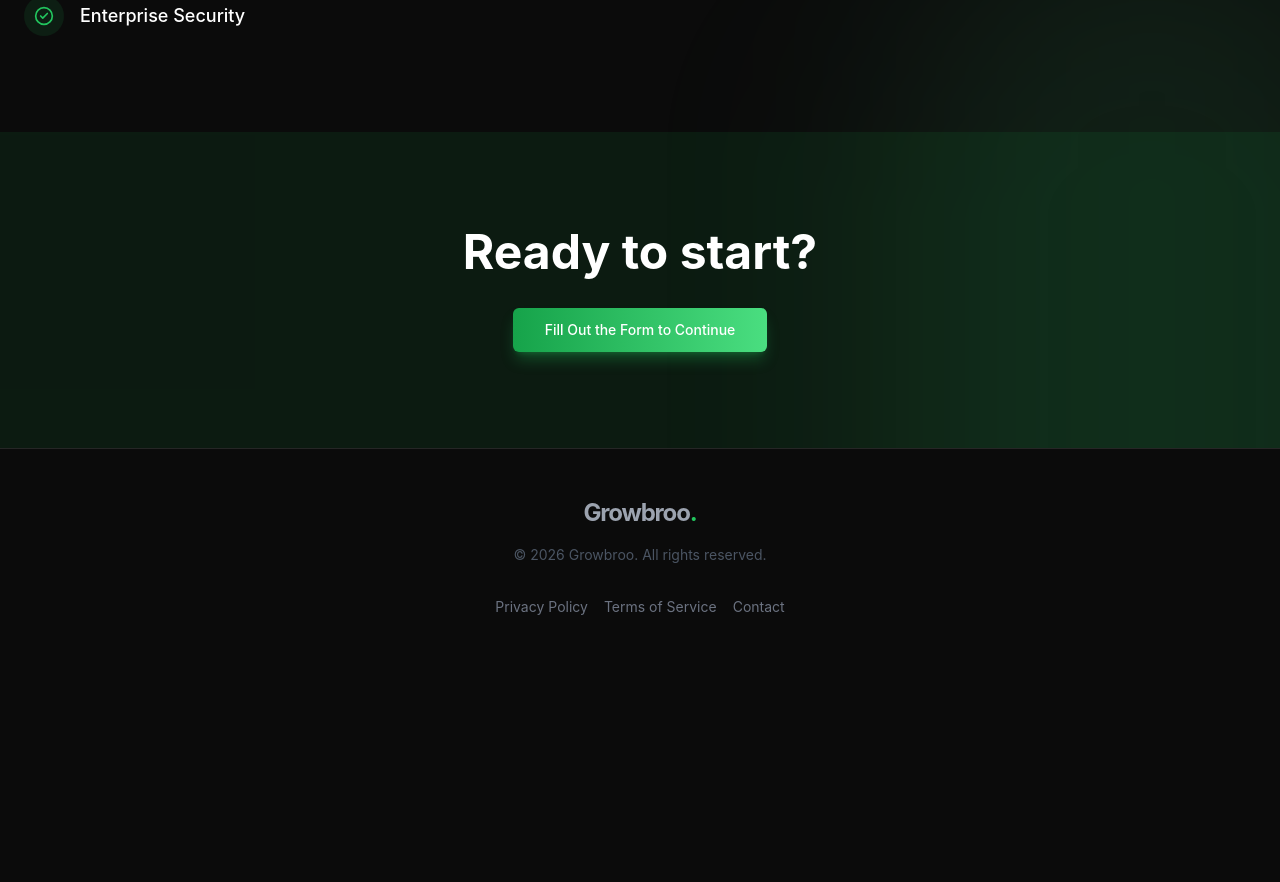
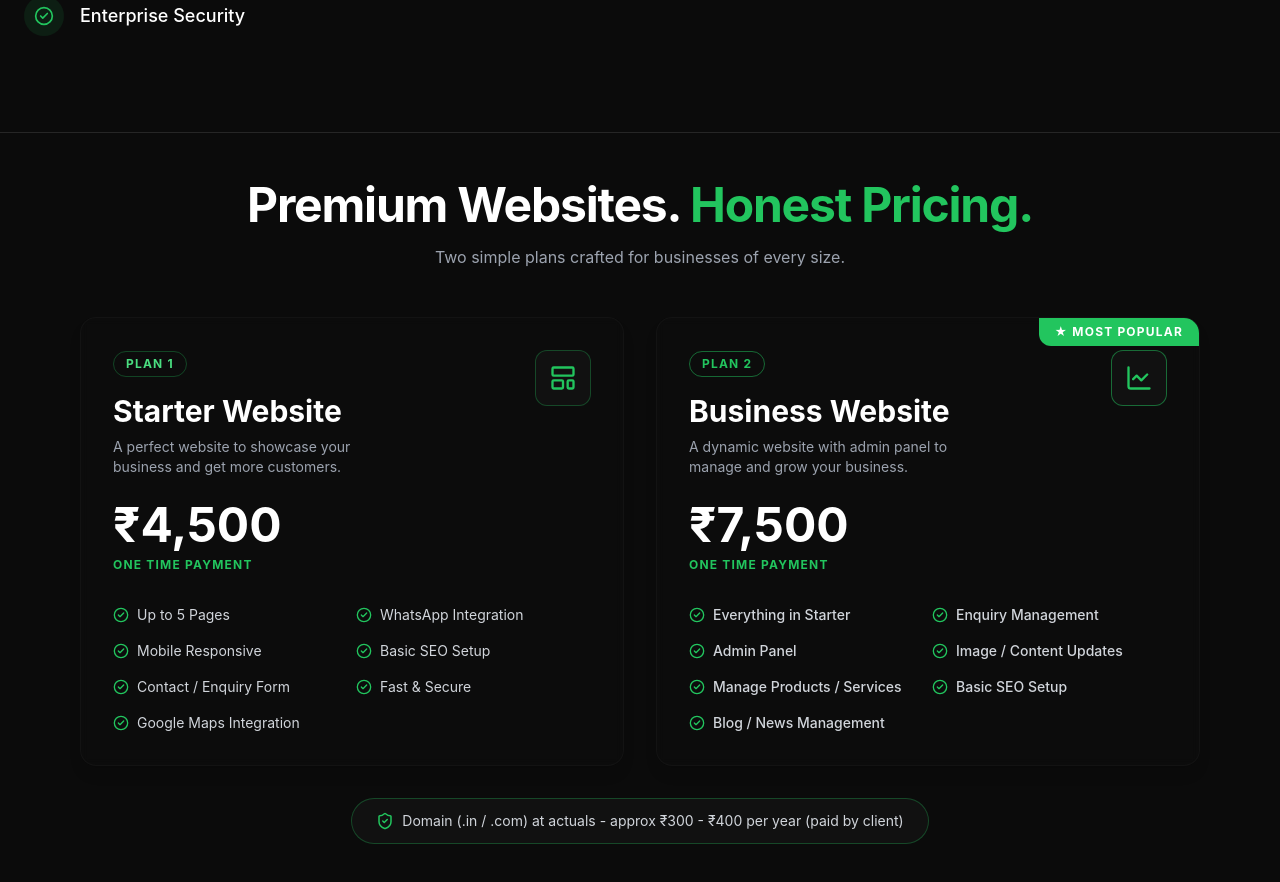
Before and after one commit to scientistkrishna2008-design/bluetick-software, a React (Vite) app: page /home in a window 1280 px wide. Shown: the part 1898-2780 px from the top of the page. Before the commit the page ends 2563 px from the top, so only its background shows below. Built offline with nearby package versions, Linux system fonts and the light colour scheme.

Commit message:
feat: Add dynamic pricing cards to Home and Growth Partner Dashboard

```diff
--- /dev/null
+++ b/src/components/pricing/PricingCards.tsx
@@ -0,0 +1,135 @@
+import { CheckCircle2, ShieldCheck, LayoutTemplate, LineChart, Users, Wallet, Laptop, CheckCircle, Award } from "lucide-react";
+import { Card } from "../ui/Card";
+
+export function PricingCards() {
+  return (
+    <div className="w-full max-w-6xl mx-auto py-12 px-4">
+      <div className="text-center mb-12">
+        <h2 className="text-3xl md:text-5xl font-bold mb-4 tracking-tight">
+          Premium Websites. <span className="text-growbroo-500">Honest Pricing.</span>
+        </h2>
+        <p className="text-gray-400">Two simple plans crafted for businesses of every size.</p>
+      </div>
+
+      <div className="grid lg:grid-cols-2 gap-8 mb-8">
+        {/* Plan 1 */}
+        <Card className="bg-surface/30 border-growbroo-500/20 p-8 rounded-2xl relative overflow-hidden transition-all hover:border-growbroo-500/50">
+          <div className="flex justify-between items-start mb-6">
+            <div>
+              <div className="inline-block px-3 py-1 border border-growbroo-500/30 text-growbroo-400 text-xs font-bold rounded-full mb-4 tracking-widest uppercase">
+                Plan 1
+              </div>
+              <h3 className="text-3xl font-bold mb-2">Starter Website</h3>
+              <p className="text-gray-400 text-sm max-w-[250px]">A perfect website to showcase your business and get more customers.</p>
+            </div>
+            <div className="h-14 w-14 bg-surface border border-growbroo-500/30 rounded-xl flex items-center justify-center text-growbroo-500 flex-shrink-0">
+              <LayoutTemplate size={28} />
+            </div>
+          </div>
+
+          <div className="mb-8">
+            <span className="text-5xl font-bold">₹4,500</span>
+            <p className="text-growbroo-500 text-xs font-bold tracking-widest mt-2 uppercase">One Time Payment</p>
+          </div>
+
+          <div className="grid grid-cols-1 sm:grid-cols-2 gap-y-4 gap-x-2">
+            {[
+              "Up to 5 Pages",
+              "WhatsApp Integration",
+              "Mobile Responsive",
+              "Basic SEO Setup",
+              "Contact / Enquiry Form",
+              "Fast & Secure",
+              "Google Maps Integration"
+            ].map((feature, i) => (
+              <div key={i} className="flex items-center gap-2">
+                <CheckCircle2 size={16} className="text-growbroo-500 flex-shrink-0" />
+                <span className="text-gray-300 text-sm">{feature}</span>
+              </div>
+            ))}
+          </div>
+        </Card>
+
+        {/* Plan 2 */}
+        <Card className="bg-surface border-growbroo-500 shadow-[0_0_30px_rgba(34,197,94,0.1)] p-8 rounded-2xl relative overflow-hidden">
+          <div className="absolute top-0 right-0 bg-growbroo-500 text-white text-xs font-bold px-4 py-1.5 rounded-bl-xl tracking-widest uppercase flex items-center gap-1">
+            ★ Most Popular
+          </div>
+          <div className="flex justify-between items-start mb-6">
+            <div>
+              <div className="inline-block px-3 py-1 border border-growbroo-500/50 text-growbroo-500 text-xs font-bold rounded-full mb-4 tracking-widest uppercase">
+                Plan 2
+              </div>
+              <h3 className="text-3xl font-bold mb-2">Business Website</h3>
+              <p className="text-gray-400 text-sm max-w-[280px]">A dynamic website with admin panel to manage and grow your business.</p>
+            </div>
+            <div className="h-14 w-14 bg-surface border border-growbroo-500/50 rounded-xl flex items-center justify-center text-growbroo-500 flex-shrink-0">
+              <LineChart size={28} />
+            </div>
+          </div>
+
+          <div className="mb-8">
+            <span className="text-5xl font-bold">₹7,500</span>
+            <p className="text-growbroo-500 text-xs font-bold tracking-widest mt-2 uppercase">One Time Payment</p>
+          </div>
+
+          <div className="grid grid-cols-1 sm:grid-cols-2 gap-y-4 gap-x-2">
+            {[
+              "Everything in Starter",
+              "Enquiry Management",
+              "Admin Panel",
+              "Image / Content Updates",
+              "Manage Products / Services",
+              "Basic SEO Setup",
+              "Blog / News Management"
+            ].map((feature, i) => (
+              <div key={i} className="flex items-center gap-2">
+                <CheckCircle2 size={16} className="text-growbroo-500 flex-shrink-0" />
+                <span className="text-gray-300 text-sm font-medium">{feature}</span>
+              </div>
+            ))}
+          </div>
+        </Card>
+      </div>
+
+      {/* Domain Info */}
+      <div className="flex justify-center mb-16">
+        <div className="inline-flex items-center gap-2 px-6 py-3 rounded-full bg-surface border border-growbroo-500/30 text-sm text-gray-300">
+          <ShieldCheck size={18} className="text-growbroo-500" />
+          Domain (.in / .com) at actuals - approx ₹300 - ₹400 per year (paid by client)
+        </div>
+      </div>
+
+      {/* How it works */}
+      <div className="border-t border-border pt-12 mt-12">
+        <div className="text-center mb-10">
+          <h4 className="text-growbroo-500 text-sm font-bold tracking-[0.2em] uppercase flex items-center justify-center gap-4">
+            <span className="h-[1px] w-8 bg-growbroo-500/50"></span>
+            How It Works
+            <span className="h-[1px] w-8 bg-growbroo-500/50"></span>
+          </h4>
+        </div>
+
+        <div className="grid grid-cols-1 md:grid-cols-5 gap-6 text-center relative">
+          <div className="hidden md:block absolute top-6 left-[10%] right-[10%] h-[1px] bg-border z-0 border-dashed border-t" />
+
+          {[
+            { icon: Users, title: "1. Sales Partner", desc: "Finds & talks to the client, explains the plan & collects requirements." },
+            { icon: Wallet, title: "2. Payment", desc: "Client makes the payment to Growbroo." },
+            { icon: Laptop, title: "3. Website Creator", desc: "Builds the website as per requirements." },
+            { icon: CheckCircle, title: "4. Client Approval", desc: "Sales Partner shares the website with the client and ensures complete satisfaction." },
+            { icon: Award, title: "5. Payout", desc: "After delivery, payouts are processed to Sales Partner & Website Creator." }
+          ].map((step, i) => (
+            <div key={i} className="relative z-10 flex flex-col items-center">
+              <div className="h-12 w-12 bg-surface border border-border rounded-full flex items-center justify-center text-growbroo-500 mb-4 shadow-xl">
+                <step.icon size={20} />
+              </div>
+              <h5 className="font-bold text-sm mb-2">{step.title}</h5>
+              <p className="text-xs text-gray-500 leading-relaxed">{step.desc}</p>
+            </div>
+          ))}
+        </div>
+      </div>
+    </div>
+  );
+}
--- a/src/pages/Home.tsx
+++ b/src/pages/Home.tsx
@@ -3,6 +3,7 @@ import { ArrowRight, CheckCircle2 } from "lucide-react";
 import { Button } from "../components/ui/Button";
 import { Card } from "../components/ui/Card";
 import { useNavigate } from "react-router";
+import { PricingCards } from "../components/pricing/PricingCards";
 
 const fadeIn = {
   hidden: { opacity: 0, y: 20 },
@@ -148,6 +149,11 @@ export function Home() {
         </div>
       </section>
 
+      {/* Pricing Section */}
+      <section id="pricing" className="bg-background border-t border-border relative z-10">
+        <PricingCards />
+      </section>
+
       {/* CTA Section */}
       <section className="py-24 px-6 relative overflow-hidden">
         <div className="absolute inset-0 bg-growbroo-600/10" />
--- a/src/pages/dashboards/GrowthPartnerDashboard.tsx
+++ b/src/pages/dashboards/GrowthPartnerDashboard.tsx
@@ -6,6 +6,7 @@ import { Button } from "../../components/ui/Button";
 import { useNavigate } from "react-router";
 import { CreateProjectModal } from "../../components/projects/CreateProjectModal";
 import { Input } from "../../components/ui/Input";
+import { PricingCards } from "../../components/pricing/PricingCards";
 
 export function GrowthPartnerDashboard() {
   const { user, logout } = useAuth();
@@ -186,6 +187,11 @@ export function GrowthPartnerDashboard() {
             </div>
           )}
         </div>
+
+        {/* Pricing Cards Reference */}
+        <div className="mt-20 border-t border-border pt-12">
+          <PricingCards />
+        </div>
       </div>
 
       {isCreateModalOpen && (
```
